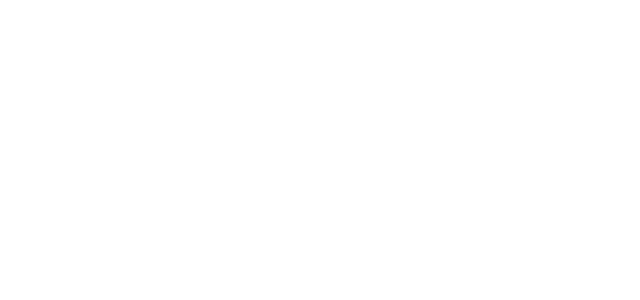
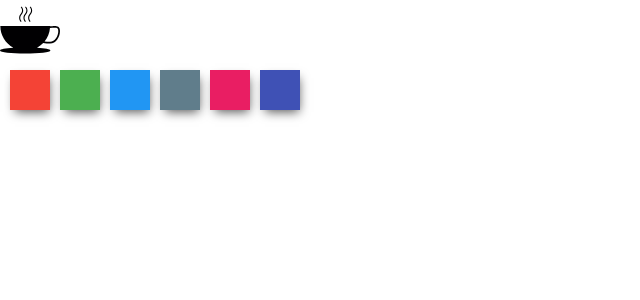
Before and after one commit to Inpulsgor/react-playground, a React (Create React App) app: page / in a window 1280 px wide. Shown: the top 300 px of the page, without its empty margins (0-640 px from the left). Built offline with nearby package versions, Linux system fonts and the light colour scheme.

Commit message:
color-picker component added

```diff
--- a/src/App.tsx
+++ b/src/App.tsx
@@ -1,11 +1,14 @@
 import React from 'react';
-import { Logo, Modal } from './components';
+import { Logo, Modal, ColorPicker } from './components';
+import { COLORS } from './components/ColorPicker/helpers';
+import CoffeeLogo from './assets/icons/coffee.svg';
 
 const App = () => {
   return (
     <>
-      <Logo />
+      <Logo logo={CoffeeLogo} />
       <Modal />
+      <ColorPicker colors={COLORS} />
     </>
   );
 };
--- /dev/null
+++ b/src/components/ColorPicker/helpers.ts
@@ -0,0 +1,8 @@
+export const COLORS = [
+  { label: 'red', color: '#F44336' },
+  { label: 'green', color: '#4CAF50' },
+  { label: 'blue', color: '#2196F3' },
+  { label: 'grey', color: '#607D8B' },
+  { label: 'pink', color: '#E91E63' },
+  { label: 'indigo', color: '#3F51B5' },
+];
--- /dev/null
+++ b/src/components/ColorPicker/index.tsx
@@ -0,0 +1,22 @@
+import React, { FC } from 'react';
+import { IProps } from './interface';
+import styles from './styles.module.scss';
+
+const ColorPicker: FC<IProps> = ({ colors }) => {
+  return (
+    <>
+      <div className={styles.colorList}>
+        {colors &&
+          colors.map(({ label, color }) => (
+            <li
+              key={label}
+              className={styles.colorItem}
+              style={{ backgroundColor: color }}
+            ></li>
+          ))}
+      </div>
+    </>
+  );
+};
+
+export default ColorPicker;
--- /dev/null
+++ b/src/components/ColorPicker/interface.ts
@@ -0,0 +1,8 @@
+type Color = {
+  label: string;
+  color: string;
+};
+
+export interface IProps {
+  colors: Array<Color>;
+}
--- /dev/null
+++ b/src/components/ColorPicker/styles.module.scss
@@ -0,0 +1,16 @@
+.colorList {
+  display: inline-block;
+  margin: 0;
+  padding: 10px;
+}
+
+.colorItem {
+  display: inline-block;
+  width: 40px;
+  height: 40px;
+  box-shadow: 2px 5px 10px -3px rgba(0, 0, 0, 0.66);
+
+  &:not(:last-child) {
+    margin-right: 10px;
+  }
+}
--- a/src/components/Logo/index.tsx
+++ b/src/components/Logo/index.tsx
@@ -2,9 +2,11 @@ import React, { FC } from 'react';
 import { IProps } from './interface';
 import styles from './styles.module.scss';
 
-const Logo: FC<IProps> = ({ path = '', alt = 'logotype' }) => {
+const Logo: FC<IProps> = ({ logo }) => {
   return (
-    <div className={styles.logo}>{path && <img src={path} alt={alt} />}</div>
+    <div className={styles.logo}>
+      {logo && <img src={logo} alt="logotype" />}
+    </div>
   );
 };
 
--- a/src/components/Logo/interface.ts
+++ b/src/components/Logo/interface.ts
@@ -1,7 +1,3 @@
-import { ReactNode } from 'react';
-
 export interface IProps {
-  path?: string;
-  alt?: string;
-  children?: ReactNode | JSX.Element;
+  logo: string;
 }
--- a/src/components/Logo/styles.module.scss
+++ b/src/components/Logo/styles.module.scss
@@ -0,0 +1,4 @@
+.logo {
+  width: 60px;
+  height: 60px;
+}
--- a/src/components/index.ts
+++ b/src/components/index.ts
@@ -1,2 +1,3 @@
 export { default as Logo } from './Logo';
 export { default as Modal } from './Modal';
+export { default as ColorPicker } from './ColorPicker';
--- a/src/index.tsx
+++ b/src/index.tsx
@@ -1,6 +1,7 @@
 import React from 'react';
 import ReactDOM from 'react-dom';
 import App from './App';
+import 'modern-normalize/modern-normalize.css';
 
 ReactDOM.render(
   <React.StrictMode>
```
Also changed, not shown: src/assets/icons/coffee.svg (added), 1 other file (tests, documents, lock files or other folders).
